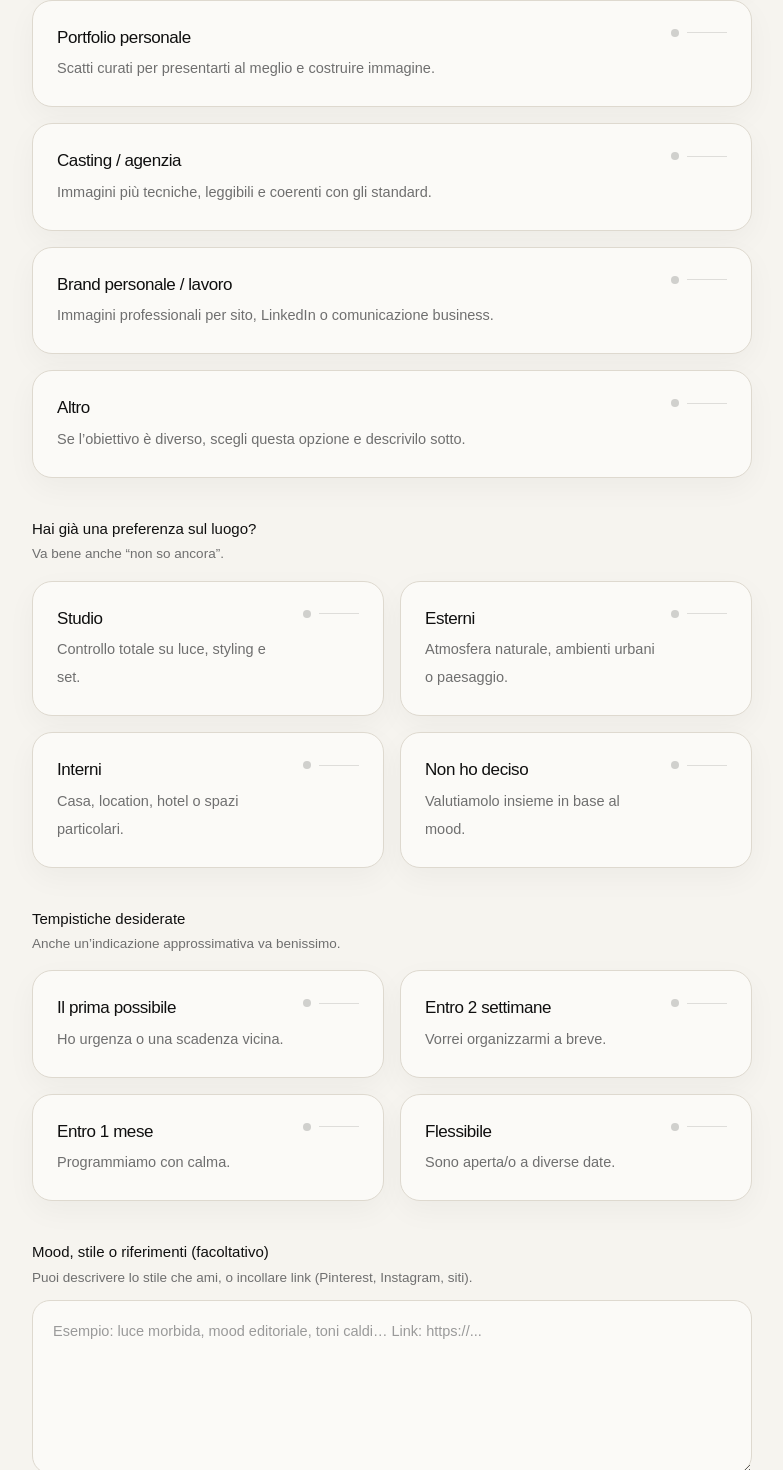
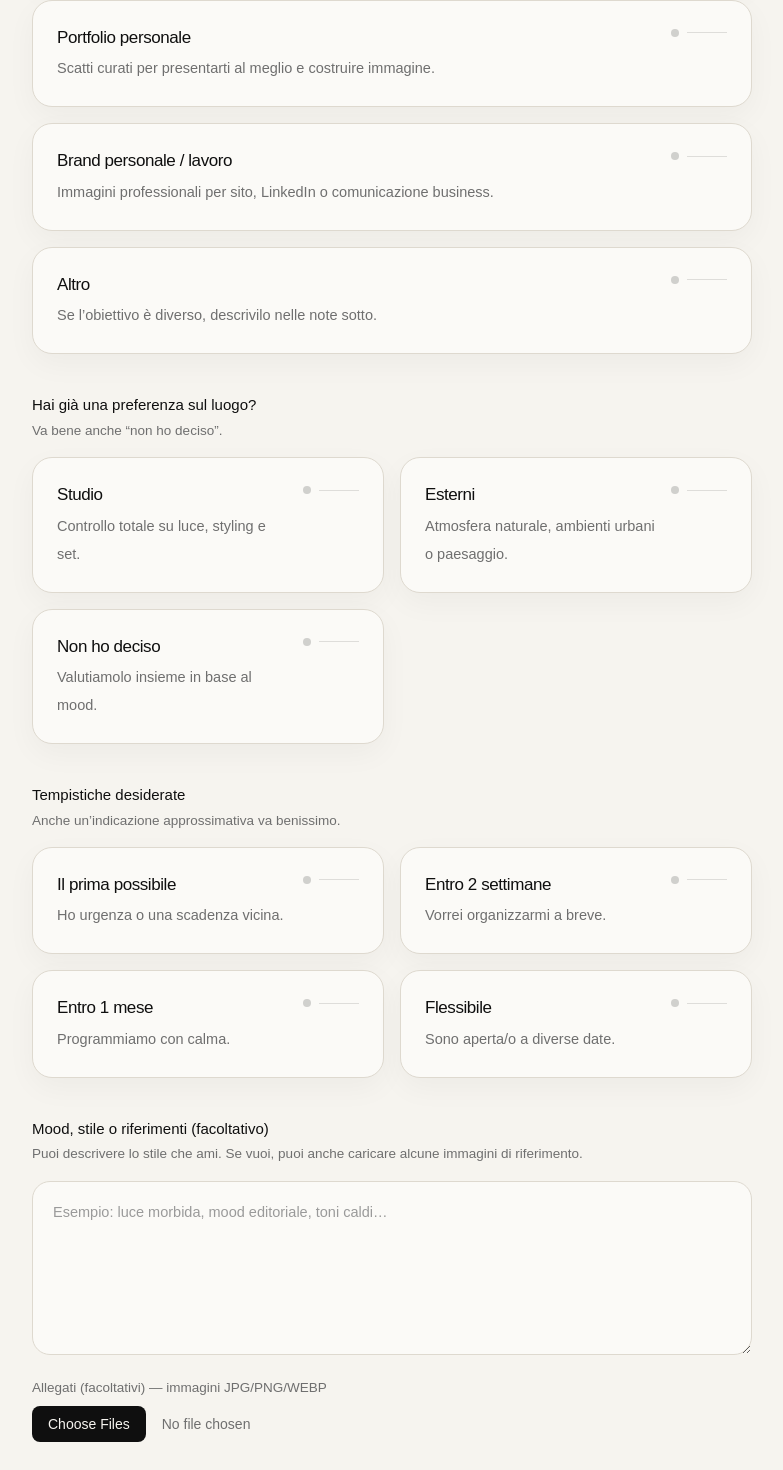
Before and after one commit to bepier02-pixel/Brief-creativo, a Next.js app: page /brief/step-2 in a window 1280 px wide. Shown: the part 517-1987 px from the top of the page, without its empty margins (248-1031 px from the left). Built offline with nearby package versions, Linux system fonts and the light colour scheme.

Commit message:
Refine step 2: remove casting, simplify location, add image attachments

```diff
--- a/app/brief/step-2/page.tsx
+++ b/app/brief/step-2/page.tsx
@@ -5,8 +5,8 @@ import { useRouter } from "next/navigation";
 
 const ACCENT = "#B89B5E";
 
-type Usage = "social" | "portfolio" | "casting" | "personalBrand" | "other";
-type LocationPref = "studio" | "outdoor" | "indoor" | "undecided";
+type Usage = "social" | "portfolio" | "personalBrand" | "other";
+type LocationPref = "studio" | "outdoor" | "undecided";
 type Timing = "asap" | "2weeks" | "1month" | "flexible";
 
 export default function BriefStep2Page() {
@@ -16,6 +16,9 @@ export default function BriefStep2Page() {
   const [location, setLocation] = useState<LocationPref | null>(null);
   const [timing, setTiming] = useState<Timing | null>(null);
   const [mood, setMood] = useState<string>("");
+
+  // Allegati (preview locale)
+  const [files, setFiles] = useState<File[]>([]);
 
   const canContinue = useMemo(() => {
     return Boolean(usage && location && timing);
@@ -93,10 +96,7 @@ export default function BriefStep2Page() {
         {/* linea accent */}
         <div className="pt-2">
           <div className="h-px w-28 bg-[#DED9CF]" />
-          <div
-            className="-mt-px h-[2px] w-10"
-            style={{ background: ACCENT }}
-          />
+          <div className="-mt-px h-[2px] w-10" style={{ background: ACCENT }} />
         </div>
       </div>
 
@@ -125,12 +125,6 @@ export default function BriefStep2Page() {
             onClick={() => setUsage("portfolio")}
           />
           <ChoiceCard
-            selected={usage === "casting"}
-            title="Casting / agenzia"
-            desc="Immagini più tecniche, leggibili e coerenti con gli standard."
-            onClick={() => setUsage("casting")}
-          />
-          <ChoiceCard
             selected={usage === "personalBrand"}
             title="Brand personale / lavoro"
             desc="Immagini professionali per sito, LinkedIn o comunicazione business."
@@ -139,7 +133,7 @@ export default function BriefStep2Page() {
           <ChoiceCard
             selected={usage === "other"}
             title="Altro"
-            desc="Se l’obiettivo è diverso, scegli questa opzione e descrivilo sotto."
+            desc="Se l’obiettivo è diverso, descrivilo nelle note sotto."
             onClick={() => setUsage("other")}
           />
         </div>
@@ -152,7 +146,7 @@ export default function BriefStep2Page() {
             Hai già una preferenza sul luogo?
           </div>
           <div className="text-[13.5px] text-[#6F6F6F]">
-            Va bene anche “non so ancora”.
+            Va bene anche “non ho deciso”.
           </div>
         </div>
 
@@ -168,12 +162,6 @@ export default function BriefStep2Page() {
             title="Esterni"
             desc="Atmosfera naturale, ambienti urbani o paesaggio."
             onClick={() => setLocation("outdoor")}
-          />
-          <ChoiceCard
-            selected={location === "indoor"}
-            title="Interni"
-            desc="Casa, location, hotel o spazi particolari."
-            onClick={() => setLocation("indoor")}
           />
           <ChoiceCard
             selected={location === "undecided"}
@@ -224,14 +212,14 @@ export default function BriefStep2Page() {
       </section>
 
       {/* 4) Mood / riferimenti */}
-      <section className="space-y-3">
+      <section className="space-y-4">
         <div className="space-y-1">
           <div className="text-[15px] font-medium text-[#0F0F0F]">
             Mood, stile o riferimenti (facoltativo)
           </div>
           <div className="text-[13.5px] text-[#6F6F6F]">
-            Puoi descrivere lo stile che ami, o incollare link (Pinterest,
-            Instagram, siti).
+            Puoi descrivere lo stile che ami. Se vuoi, puoi anche caricare alcune
+            immagini di riferimento.
           </div>
         </div>
 
@@ -239,9 +227,63 @@ export default function BriefStep2Page() {
           value={mood}
           onChange={(e) => setMood(e.target.value)}
           rows={5}
-          placeholder="Esempio: luce morbida, mood editoriale, toni caldi… Link: https://..."
+          placeholder="Esempio: luce morbida, mood editoriale, toni caldi…"
           className="w-full rounded-[18px] border border-[#DED9CF] bg-[#FBFAF7] px-5 py-4 text-[14.5px] leading-7 text-[#0F0F0F] placeholder:text-[#9A9A9A] focus:outline-none focus:ring-2 focus:ring-black/10"
         />
+
+        {/* Upload immagini (preview locale) */}
+        <div className="space-y-2">
+          <div className="text-[13.5px] text-[#6F6F6F]">
+            Allegati (facoltativi) — immagini JPG/PNG/WEBP
+          </div>
+
+          <input
+            type="file"
+            accept="image/*"
+            multiple
+            onChange={(e) => {
+              const list = Array.from(e.target.files ?? []);
+              setFiles(list);
+            }}
+            className="block w-full text-sm text-[#6F6F6F]
+              file:mr-4 file:rounded-lg file:border-0
+              file:bg-[#0F0F0F] file:px-4 file:py-2
+              file:text-sm file:text-[#F6F4EF]
+              hover:file:opacity-90"
+          />
+
+          {files.length > 0 && (
+            <div className="grid gap-3 sm:grid-cols-2">
+              {files.slice(0, 6).map((f) => {
+                const url = URL.createObjectURL(f);
+                return (
+                  <div
+                    key={f.name}
+                    className="rounded-[18px] border border-[#DED9CF] bg-[#FBFAF7] p-3"
+                  >
+                    {/* preview */}
+                    {/* eslint-disable-next-line @next/next/no-img-element */}
+                    <img
+                      src={url}
+                      alt={f.name}
+                      className="h-40 w-full rounded-[14px] object-cover"
+                      onLoad={() => URL.revokeObjectURL(url)}
+                    />
+                    <div className="mt-2 truncate text-xs text-[#6F6F6F]">
+                      {f.name}
+                    </div>
+                  </div>
+                );
+              })}
+            </div>
+          )}
+
+          {files.length > 6 && (
+            <div className="text-xs text-[#6F6F6F]">
+              Mostro le prime 6 immagini. Le altre verranno comunque considerate.
+            </div>
+          )}
+        </div>
       </section>
 
       {/* Footer */}
```
